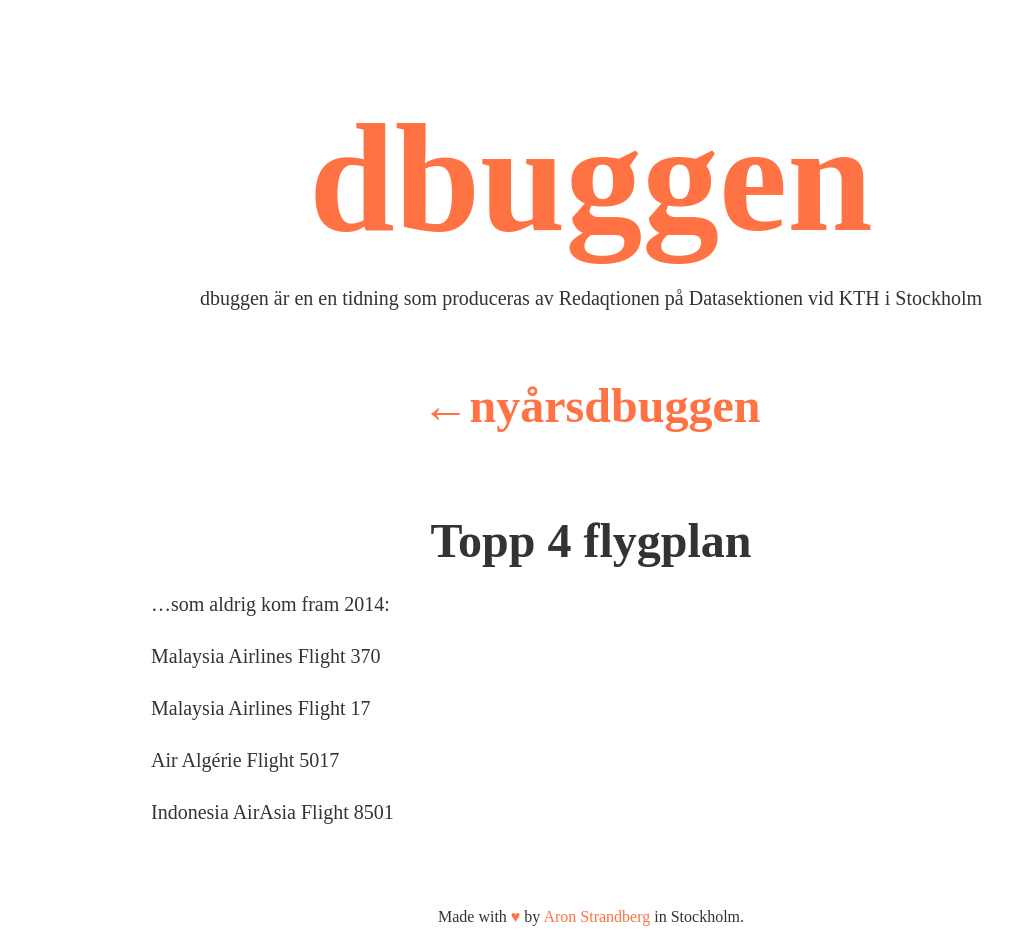
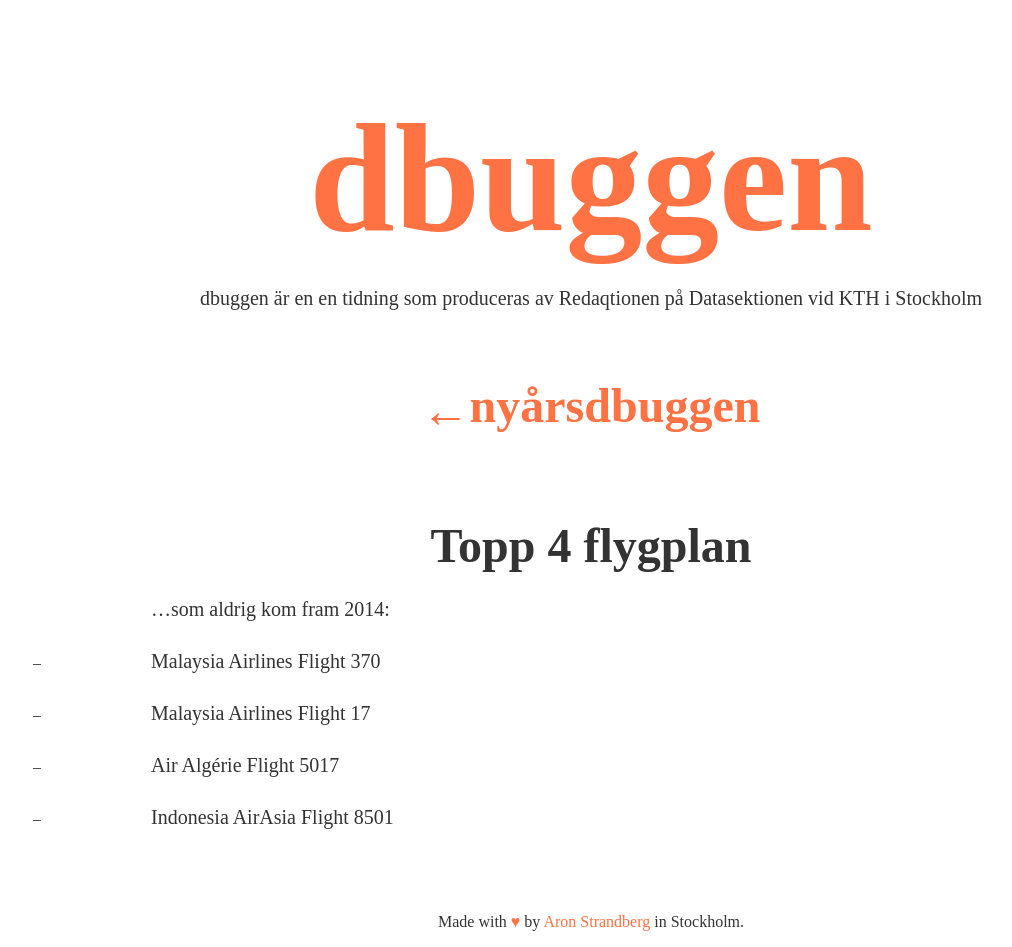
Before and after one commit to datasektionen/dbuggen, a Jekyll site: the page built from _posts/2014-12-29-topp-4-flygplan.md, in a window 1280 px wide. Shown: the whole page, without its empty margins (49-1061 px from the left). Built offline with Jekyll 4.4.1, drawn with Linux system fonts in a browser that asks for light colours.

Commit message:
Image fixes and stuff

```diff
--- a/_sass/_base.scss
+++ b/_sass/_base.scss
@@ -10,8 +10,15 @@
 img {
   width: 100%;
   height: auto;
+  max-height: 33vh;
+  object-fit: cover;
+  object-position: top;
   margin: 0 auto;
   text-align: center;
+}
+
+.symbol {
+  vertical-align: middle;
 }
 
 // quotes
@@ -41,7 +48,7 @@
 
 // lists
 ul {
-  list-style-type: none;
+  list-style-type: "–";
   padding: 0;
 }
 
```
